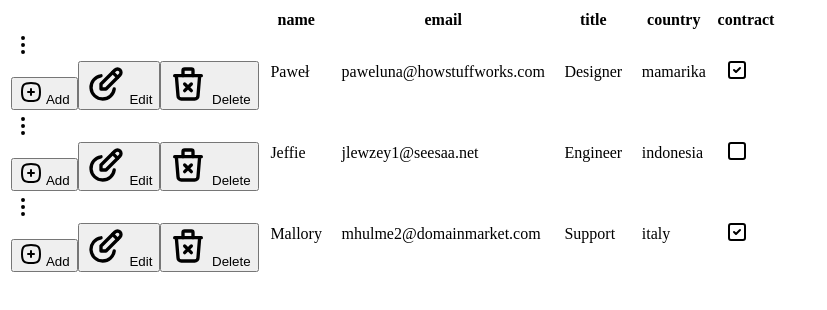
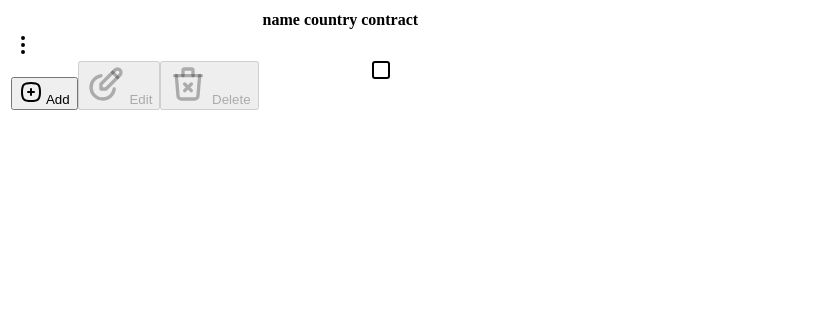
Before and after one commit to khasogi27/angular-table-inline-editing, an Angular app: page / in a window 1280 px wide. Shown: the top 310 px of the page, without its empty margins (0-827 px from the left). Built offline with nearby package versions, Linux system fonts and the light colour scheme.

Commit message:
3 files modified

```diff
--- a/src/app/app.component.ts
+++ b/src/app/app.component.ts
@@ -60,21 +60,21 @@ export class AppComponent implements OnInit {
       type: 'input',
       text: 'name case',
     },
-    {
-      name: 'email',
-      type: 'input',
-      text: 'email case',
-    },
-    {
-      name: 'title',
-      type: 'select',
-      text: 'title case',
-      data: [
-        { name: 'Designer', value: '1' },
-        { name: 'Engineer', value: '2' },
-        { name: 'Support', value: '3' },
-      ],
-    },
+    // {
+    //   name: 'email',
+    //   type: 'input',
+    //   text: 'email case',
+    // },
+    // {
+    //   name: 'title',
+    //   type: 'select',
+    //   text: 'title case',
+    //   data: [
+    //     { name: 'Designer', value: '1' },
+    //     { name: 'Engineer', value: '2' },
+    //     { name: 'Support', value: '3' },
+    //   ],
+    // },
     // {
     //   name: 'domain',
     //   type: 'lookup',
@@ -112,9 +112,9 @@ export class AppComponent implements OnInit {
 
   public dsKey: string = 'userId';
 
-  public dsUser1: User[] | any = [];
+  public dsUser: User[] | any = [];
 
-  public dsUser: User[] | any = [
+  public dsUser1: User[] | any = [
     {
       userId: '56748fb3e3',
       name: 'Paweł',
--- a/src/app/t-grid/grid/grid.component.html
+++ b/src/app/t-grid/grid/grid.component.html
@@ -24,6 +24,7 @@
             <div ngbDropdownMenu>
               <ng-container *ngFor="let dd of dsDropdown">
                 <button
+                  [disabled]="!dd.isActive"
                   ngbDropdownItem
                   (click)="onDropdownClick(trView, dd.action)"
                 >
--- a/src/app/t-grid/grid/grid.component.ts
+++ b/src/app/t-grid/grid/grid.component.ts
@@ -62,10 +62,16 @@ export class GridComponent implements OnChanges {
     node?: any;
     action: string;
     icon: string;
+    isActive: boolean;
   }[] = [
-    { name: 'add', action: 'add', icon: this.dsIcon.addBefore },
-    { name: 'edit', action: 'edit', icon: this.dsIcon.edit },
-    { name: 'delete', action: 'delete', icon: this.dsIcon.delete },
+    { name: 'add', action: 'add', icon: this.dsIcon.addBefore, isActive: true },
+    { name: 'edit', action: 'edit', icon: this.dsIcon.edit, isActive: true },
+    {
+      name: 'delete',
+      action: 'delete',
+      icon: this.dsIcon.delete,
+      isActive: true,
+    },
   ];
   public form: FormGroup;
   public rowIdx: number = -1;
@@ -78,16 +84,7 @@ export class GridComponent implements OnChanges {
     let dsFilter = [];
     let dsNewrow = {};
     if (this.dataSource == null || this.dataSource.length == 0) {
-      for (let fld of this.fieldType) {
-        dsNewrow[fld.name] = '';
-        dsNewrow['isEdit'] = false;
-      }
-      if (this.dataSource == null) {
-        this.dataSource = [];
-        this.dsTable = [];
-      }
-      this.dsTable.push(dsNewrow);
-      this.form = this.fb.group(dsNewrow);
+      dsNewrow = this.updateRow('Init');
       return;
     }
 
@@ -156,8 +153,12 @@ export class GridComponent implements OnChanges {
         this.tbodyEditor.nativeElement,
         this.trEditor.nativeElement
       );
+      if (this.dsTable[0][this.dataKey] == undefined) {
+        this.updateRow(event.key);
+        this.dsTable.splice(0, 1);
+      }
+      return;
       console.log(formVal, '<<< formVal');
-      return;
     }
     if (event.key == 'Escape') {
       this.showEditor = false;
@@ -168,8 +169,8 @@ export class GridComponent implements OnChanges {
         this.tbodyEditor.nativeElement,
         this.trEditor.nativeElement
       );
+      return;
     }
-    return;
   }
 
   onFilterTbody(evnTd: any, evnTr: any, field: any, data: any) {
@@ -314,6 +315,9 @@ export class GridComponent implements OnChanges {
       if (!isCheckTv) {
         this.tableValue.push({ action, ...formVal });
       }
+      if (this.dsTable.length == 0) {
+        this.updateRow();
+      }
     }
   }
 
@@ -350,4 +354,32 @@ export class GridComponent implements OnChanges {
         this.trEditor.nativeElement.children[1].children[idx].focus();
       });
   }
+
+  private updateRow(eventAct?: string) {
+    let isFilterAction = eventAct == "Enter" ? true : false;
+    for (let dd of this.dsDropdown) {
+      if (isFilterAction) {
+        dd.isActive = true;
+        continue;
+      }
+      if (dd.action == 'add') continue;
+      dd.isActive = false;
+    }
+    if (isFilterAction) return;
+
+    let dsNewrow = {};
+    for (let fld of this.fieldType) {
+      dsNewrow[fld.name] = '';
+      dsNewrow['isEdit'] = false;
+    }
+
+    if (this.dataSource == null) {
+      this.dataSource = [];
+      this.dsTable = [];
+    }
+
+    this.dsTable.push(dsNewrow);
+    this.form = this.fb.group(dsNewrow);
+    return dsNewrow;
+  }
 }
```
